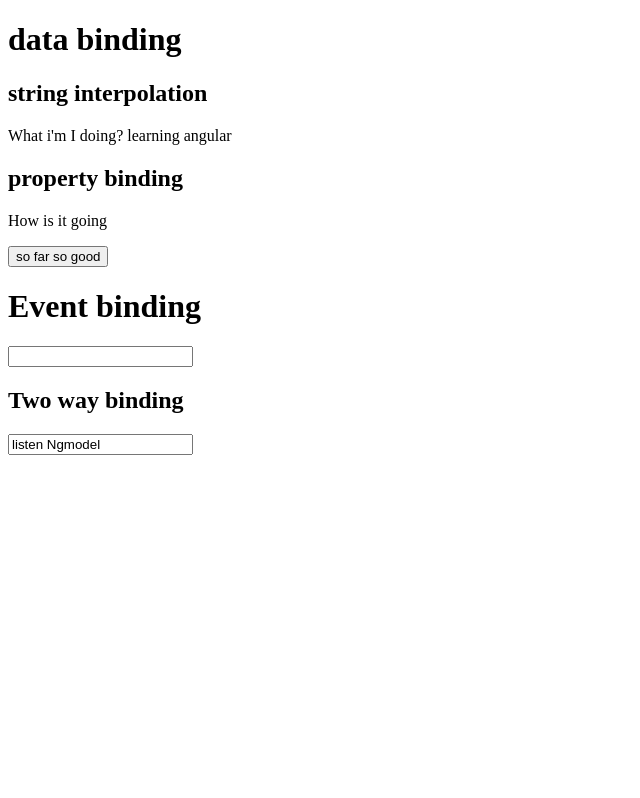
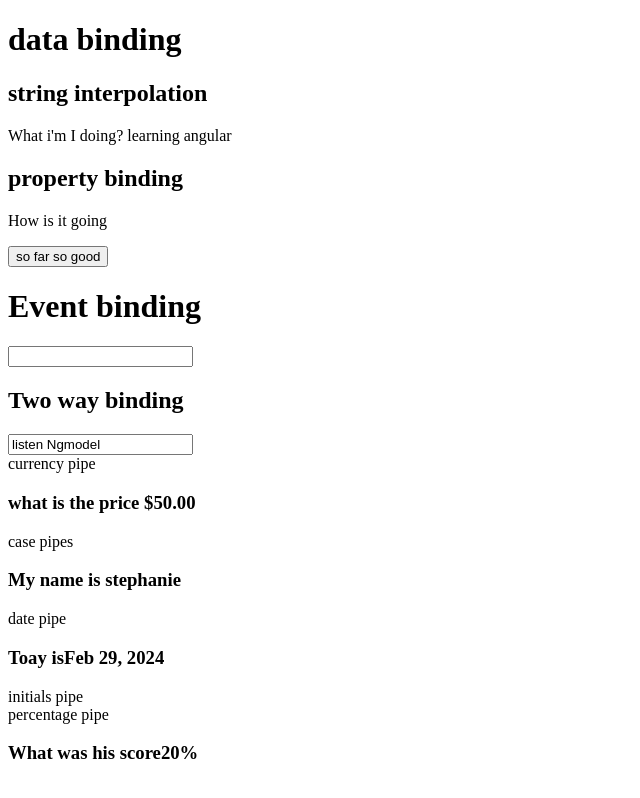
Before and after one commit to Achieng45/angular_basics, an Angular app: page /pipes in a window 1280 px wide. Before the commit this address led to /. Shown: the whole page, without its empty margins (0-640 px from the left). Built offline with nearby package versions, Linux system fonts and the light colour scheme.

Commit message:
added pipes

```diff
--- a/src/app/http/http.component.html
+++ b/src/app/http/http.component.html
@@ -1,5 +1,6 @@
+<h3>API USE</h3>
 <h1>Angular HTTP Demo</h1>
-<div class="users" *ngIf="!isLoading">
+<div class="users">
   <div class="user" *ngFor="let user of users">
     <div class="user-img">
       <img
@@ -17,5 +18,3 @@
     </div>
   </div>
 </div>
-
-<div class="loader" *ngIf="isLoading">Loading...</div>
--- a/src/app/http/http.component.ts
+++ b/src/app/http/http.component.ts
@@ -1,18 +1,20 @@
+import { NgFor, NgIf } from '@angular/common';
 import { HttpClient, HttpClientModule } from '@angular/common/http';
 import { Component, OnInit } from '@angular/core';
+import { FormsModule } from '@angular/forms';
 import { BrowserModule } from '@angular/platform-browser';
-import { Observable } from 'rxjs';
+//import { Observable } from 'rxjs';
 
 @Component({
   selector: 'app-http',
   standalone: true,
-  imports: [BrowserModule,HttpClientModule],
+  imports: [BrowserModule,HttpClientModule,NgIf,FormsModule,NgFor],
   templateUrl: './http.component.html',
   styleUrl: './http.component.css'
 })
 export class HttpComponent  implements OnInit{
-  isLoading=false;
-  users: any;
+  isLoading=true;
+  users:any;
   url="https://api.github.com/users";
   constructor(private http:HttpClient){
 
@@ -27,10 +29,12 @@ export class HttpComponent  implements OnInit{
         console.log('success');
         console.log(res);
         this.users = res;
+        this.isLoading=false;
       },
       error: (error) => {
         console.log('error');
         console.log(error);
+        this.isLoading=false;
       },
       complete: () => {
         console.log('completed');
--- /dev/null
+++ b/src/app/pipes/pipes.component.html
@@ -0,0 +1,17 @@
+<div>
+   <div>currency pipe
+    <h3>what is the price {{Amount | currency}}</h3>
+   </div>
+   <div>case pipes
+    <h3>My name is {{myname|lowercase}}</h3>
+   </div>
+   <div>date pipe
+    <h3>Toay is{{today|date}}</h3>
+   </div>
+   <div>initials pipe</div>
+   <div>percentage pipe
+    <h3>What was his score{{mark|percent}}</h3>
+   </div>
+
+
+</div>
--- /dev/null
+++ b/src/app/pipes/pipes.component.ts
@@ -0,0 +1,19 @@
+import { CurrencyPipe, DatePipe, LowerCasePipe, PercentPipe, UpperCasePipe } from '@angular/common';
+import { Component } from '@angular/core';
+
+@Component({
+  selector: 'app-pipes',
+  standalone: true,
+  imports: [CurrencyPipe,LowerCasePipe,DatePipe,UpperCasePipe,PercentPipe],
+  templateUrl: './pipes.component.html',
+  styleUrl: './pipes.component.css'
+})
+export class PipesComponent {
+  mark=0.2;
+  today=Date.now();
+  myname="Stephanie";
+  Amount=50
+
+
+
+}
```
Also changed, not shown: src/app/app.routes.ts (+7 -2 lines), src/app/pipes/pipes.component.css (added), 1 other file (tests, documents, lock files or other folders).
